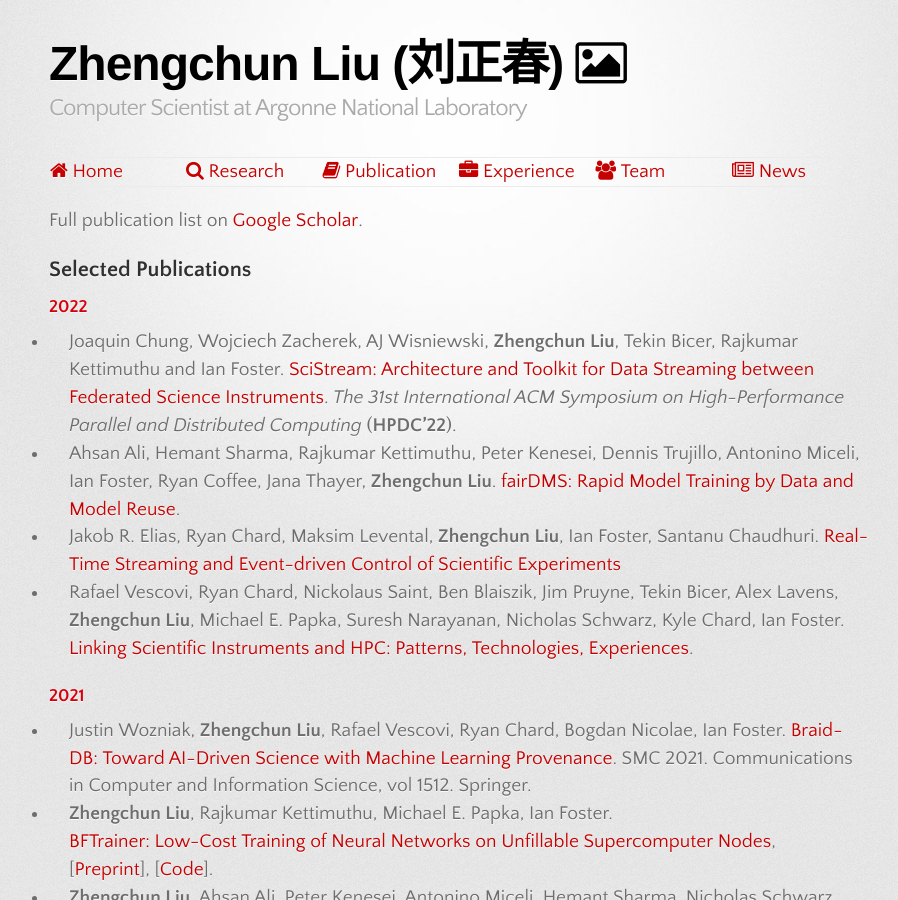
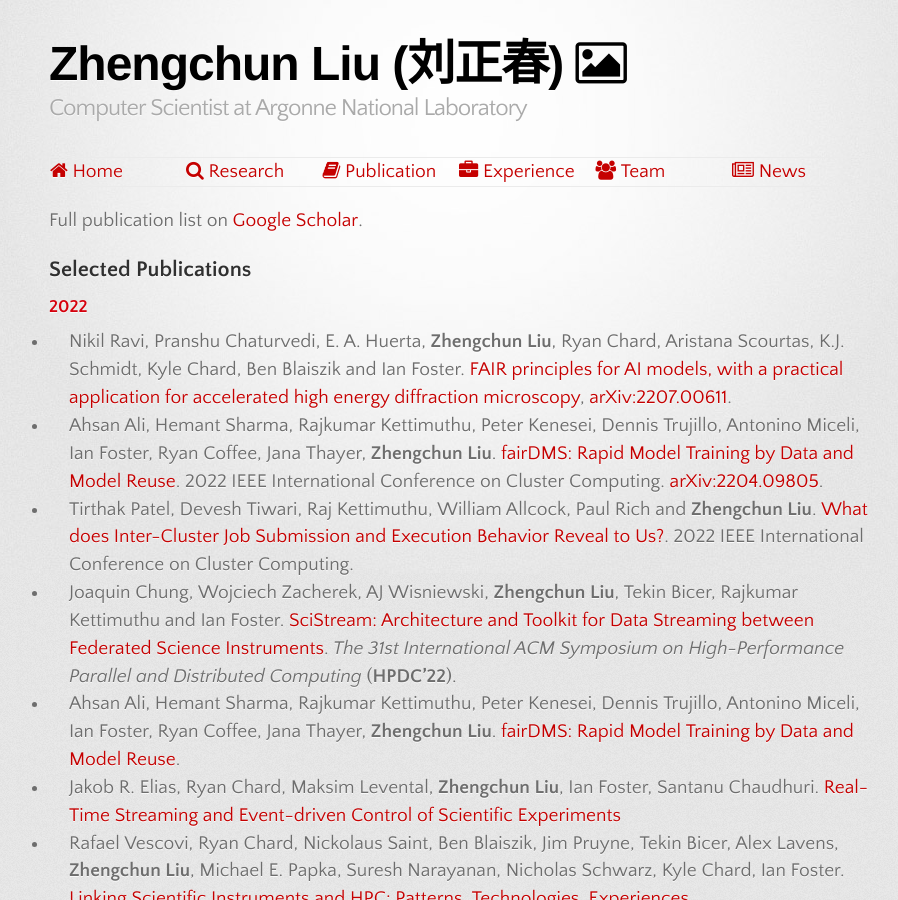
Before and after one commit to lzhengchun/lzhengchun.github.io, a Jekyll site: the page built from Publication.md, in a window 1280 px wide and 900 px high. Shown: the whole window, without its empty margins (181-1079 px from the left). Built offline with Jekyll 4.4.1, drawn with Linux system fonts in a browser that asks for light colours; some web fonts are replaced.

Commit message:
add, delete, polish etc.

```diff
--- a/Publication.md
+++ b/Publication.md
@@ -7,6 +7,9 @@ Full publication list on [Google Scholar](https://scholar.google.com/citations?u
 
 ## Selected Publications
 ### 2022
+- Nikil Ravi, Pranshu Chaturvedi, E. A. Huerta, **Zhengchun Liu**, Ryan Chard, Aristana Scourtas, K.J. Schmidt, Kyle Chard, Ben Blaiszik and Ian Foster. [FAIR principles for AI models, with a practical application for accelerated high energy diffraction microscopy](), [arXiv:2207.00611](https://arxiv.org/abs/2207.00611).
+- Ahsan Ali, Hemant Sharma, Rajkumar Kettimuthu, Peter Kenesei, Dennis Trujillo, Antonino Miceli, Ian Foster, Ryan Coffee, Jana Thayer, **Zhengchun Liu**. [fairDMS: Rapid Model Training by Data and Model Reuse](). 2022 IEEE International Conference on Cluster Computing. [arXiv:2204.09805](https://arxiv.org/abs/2204.09805).
+- Tirthak Patel, Devesh Tiwari, Raj Kettimuthu, William Allcock, Paul Rich and **Zhengchun Liu**. [What does Inter-Cluster Job Submission and Execution Behavior Reveal to Us?](). 2022 IEEE International Conference on Cluster Computing.
 - Joaquin Chung, Wojciech Zacherek, AJ Wisniewski, **Zhengchun Liu**, Tekin Bicer, Rajkumar Kettimuthu and Ian Foster. [SciStream: Architecture and Toolkit for Data Streaming between Federated Science Instruments](https://doi.org/10.1145/3502181.3531475). *The 31st International ACM Symposium on High-Performance Parallel and Distributed Computing* (**HPDC'22**).
 - Ahsan Ali, Hemant Sharma, Rajkumar Kettimuthu, Peter Kenesei, Dennis Trujillo, Antonino Miceli, Ian Foster, Ryan Coffee, Jana Thayer, **Zhengchun Liu**. [fairDMS: Rapid Model Training by Data and Model Reuse](https://arxiv.org/abs/2204.09805).
 - Jakob R. Elias, Ryan Chard, Maksim Levental, **Zhengchun Liu**, Ian Foster, Santanu Chaudhuri. [Real-Time Streaming and Event-driven Control of Scientific Experiments](https://arxiv.org/abs/2205.01476)
```
Also changed, not shown: img/16x9_33148D20.jpg (added), 11 other files.
